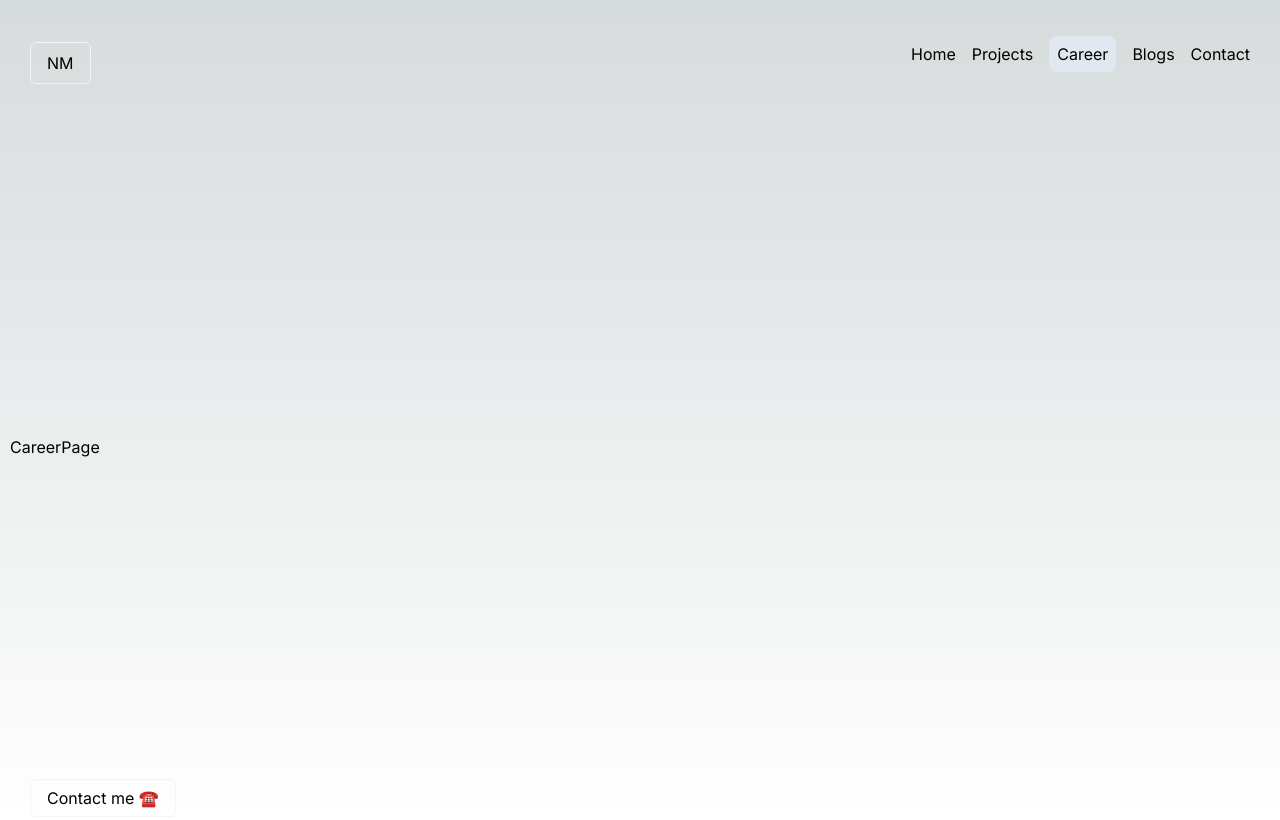
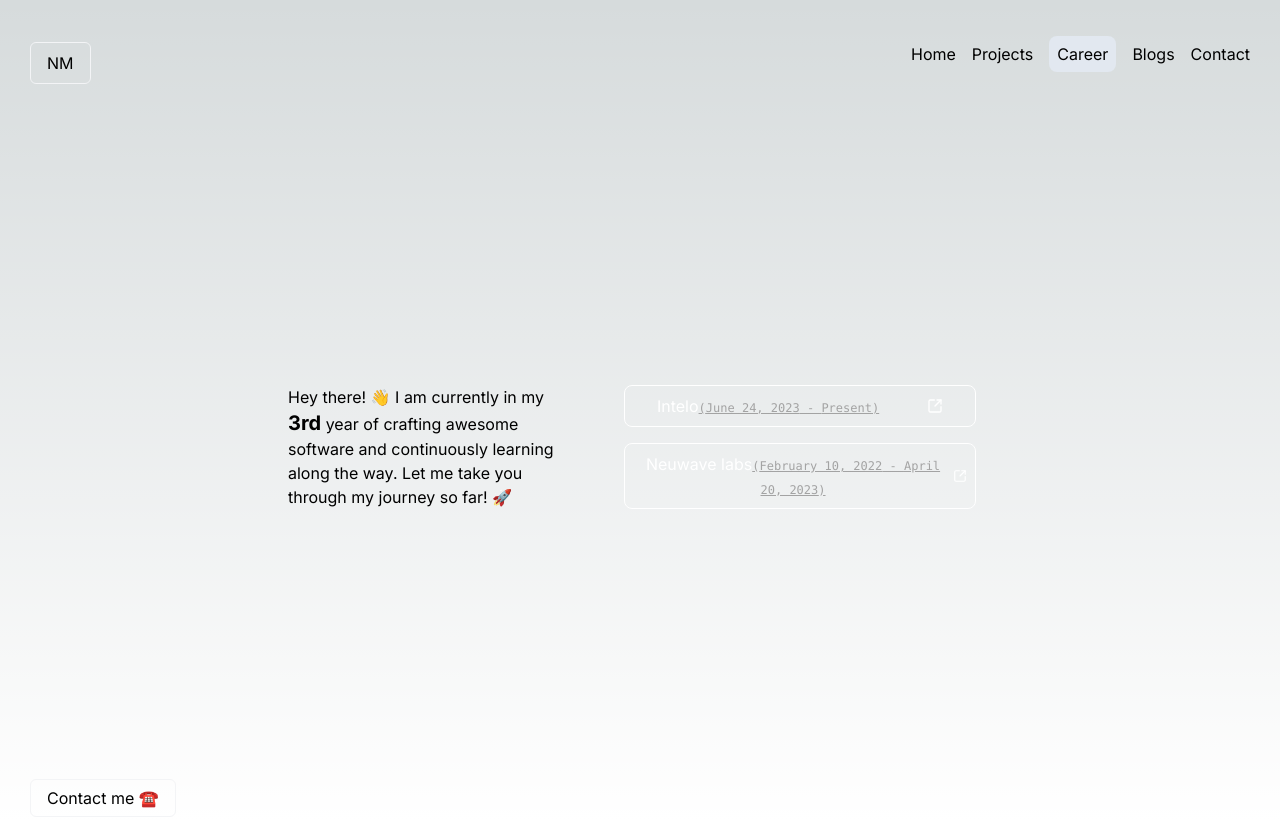
Before and after one commit to nidal23/bmp-dash, a Next.js app: page /career in a window 1280 px wide. Built offline with nearby package versions, Linux system fonts and the light colour scheme.

Commit message:
updated career page

```diff
--- a/src/app/career/page.tsx
+++ b/src/app/career/page.tsx
@@ -1,9 +1,54 @@
 import React from 'react'
+import { experienceList } from '@/components/helper/experienceList'
+import Link from 'next/link';
+import { SquareArrowOutUpRight } from 'lucide-react';
 
 const CareerPage = () => {
+  const date = new Date();
+  const currentYear = date.getFullYear();
+
+  const yoe = (currentYear - 2022) + 1;
+
+
   return (
-    <div>CareerPage</div>
+    <div className='flex gap-8 justify-center items-center'>
+      <div className='w-72'>
+      Hey there! 👋 I am currently in my <span className='text-xl font-bold'>{yoe}rd</span> year of crafting awesome software and continuously learning along the way. Let me take you through my journey so far! 🚀
+
+      </div>
+      <div className="w-96 flex flex-col gap-4 h-full rounded-lg p-4 ">
+          {experienceList.map((item) => (
+            <Link
+              href={`/career/${item.id}`}
+              className=" border flex text-white border-white p-2 justify-around items-center text-center rounded-lg hover:cursor-pointer hover:bg-white hover:text-black"
+              key={item.id}
+            >
+              <div>
+                <span>{item.companyName}</span>
+                <span className="text-xs underline font-mono text-neutral-400 font-extralight">
+                  ({formatDate(item.startDate)} - {formatEndDate(item.endDate)})
+                </span>
+              </div>
+              <SquareArrowOutUpRight size={16}/>
+            </Link>
+          ))}
+        </div>
+
+    </div>
   )
-}
+};
+
+const formatDate = (date: Date) => {
+  const options: Intl.DateTimeFormatOptions = { year: 'numeric', month: 'long', day: 'numeric' };
+  return new Date(date).toLocaleDateString("en-US", options);
+};
+
+const formatEndDate = (endDate: Date | string) => {
+  if (endDate === 'current') {
+      return 'Present';
+  } else {
+      return formatDate(new Date(endDate));
+  }
+};
 
 export default CareerPage
```
